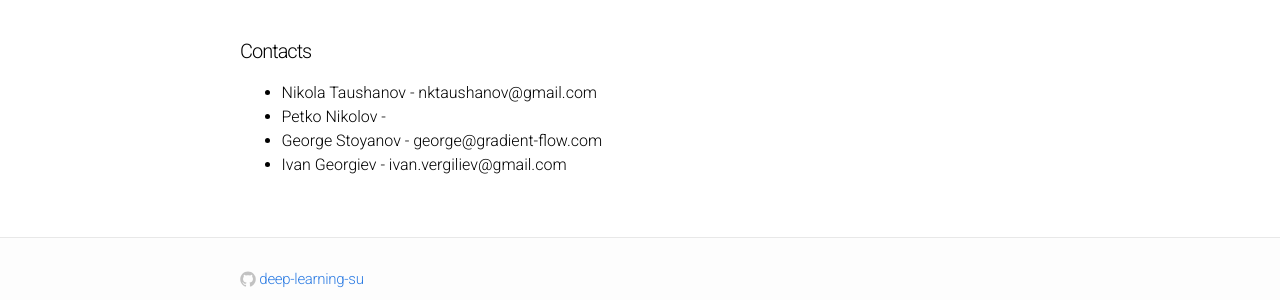
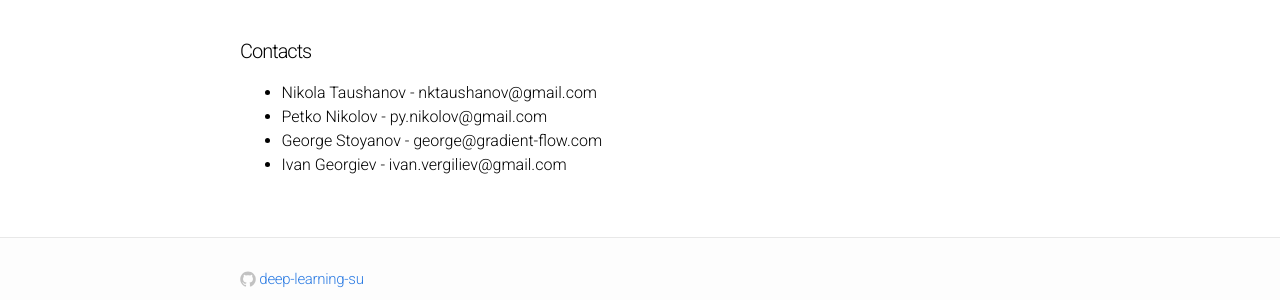
Before and after one commit to deep-learning-su/deep-learning-su.github.io, a Jekyll site: the page built from course-info.md, in a window 1280 px wide. Shown: the part 914-1214 px from the top of the page. Built offline with Jekyll 4.4.1, drawn with Linux system fonts in a browser that asks for light colours.

Commit message:
Add Petko's email

```diff
--- a/course-info.md
+++ b/course-info.md
@@ -29,6 +29,6 @@ To be anounced soon
 
 #### Contacts
 - Nikola Taushanov - nktaushanov@gmail.com
-- Petko Nikolov -
+- Petko Nikolov - py.nikolov@gmail.com
 - George Stoyanov - george@gradient-flow.com
 - Ivan Georgiev - ivan.vergiliev@gmail.com
```
